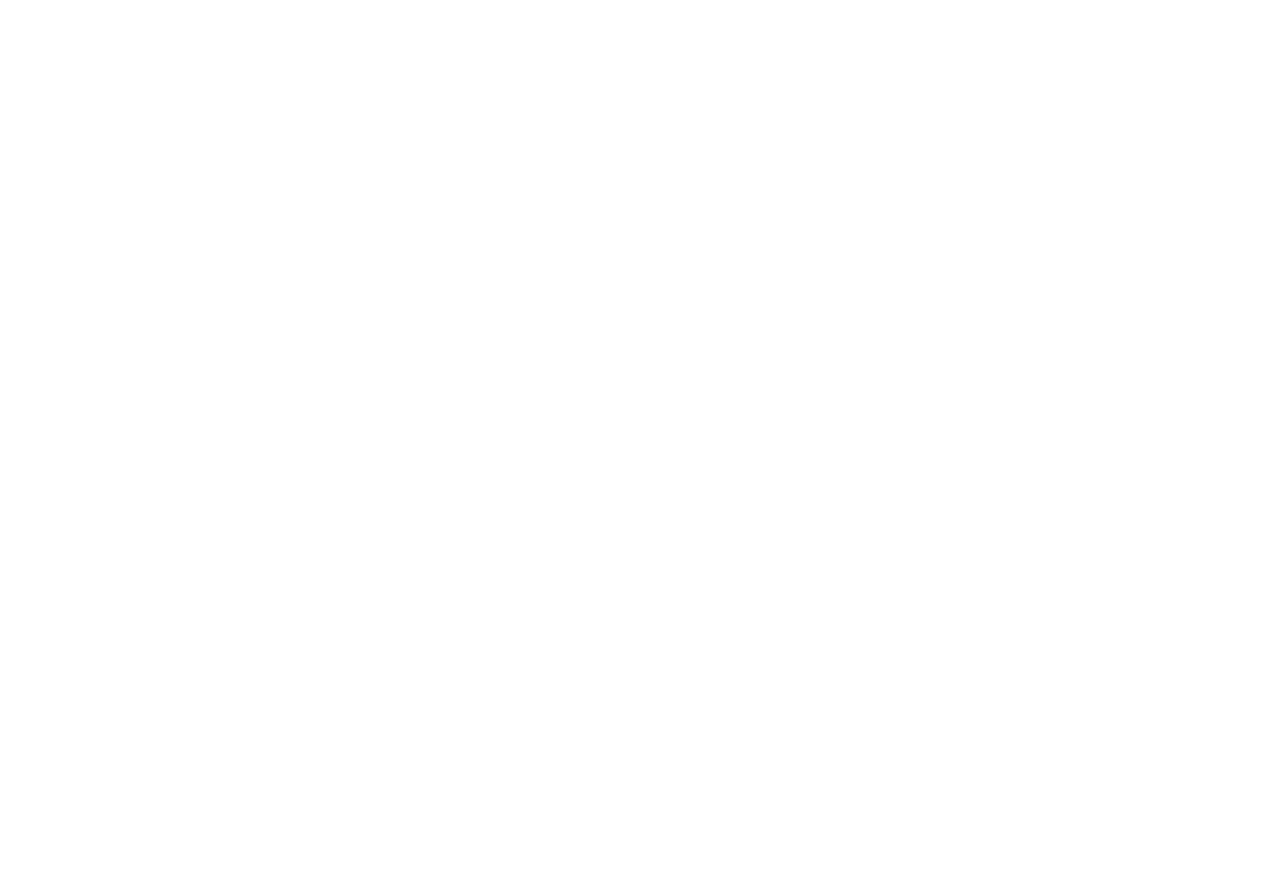
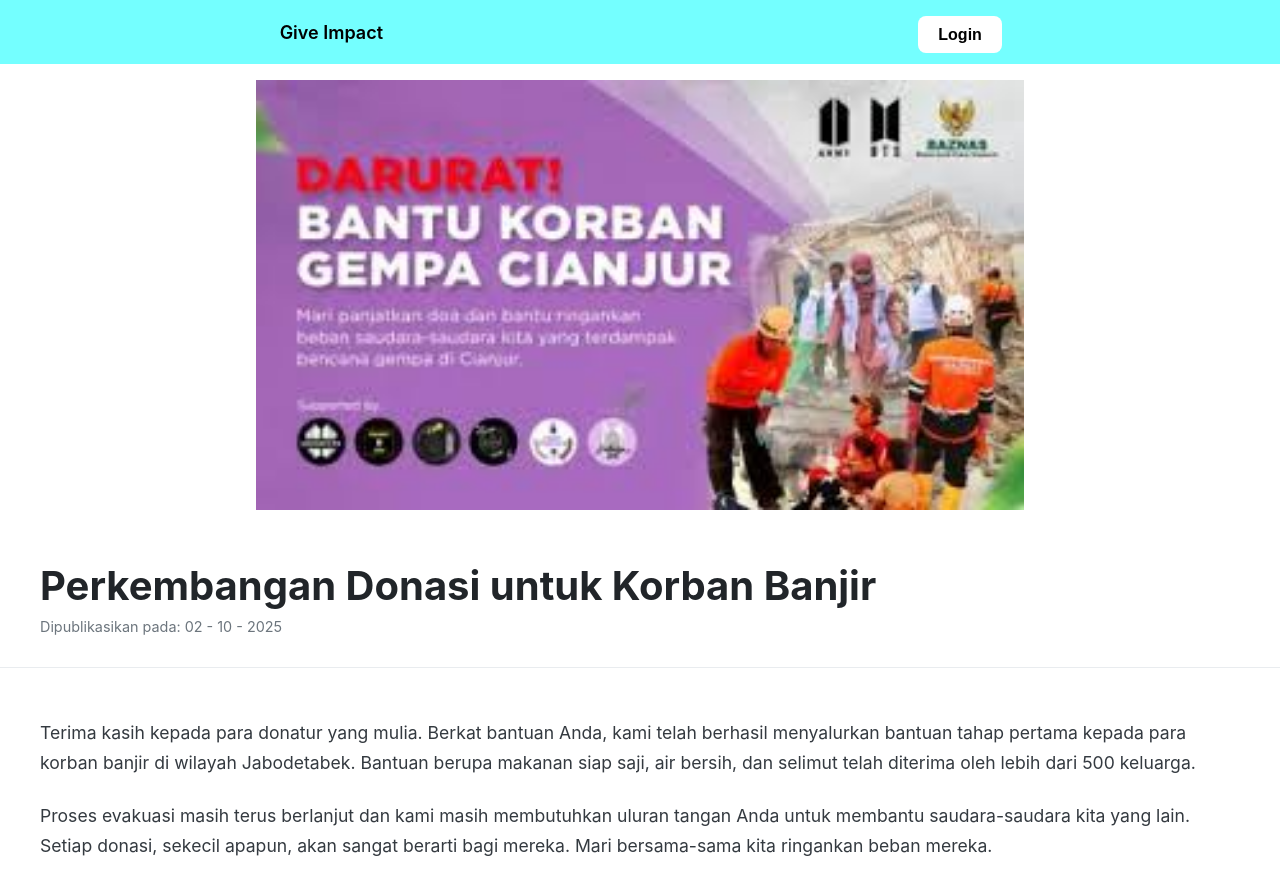
Before and after one commit to Zephryxx/Give-Impact-SKRIPSI-2025, a React (Create React App) app in the folder frontend/: page /artikel/perkembangan-donasi-banjir in a window 1280 px wide. Before the commit this address had no page. Shown: the top 894 px of the page. Before the commit the page ends 800 px from the top, so only its background shows below. Built offline with nearby package versions, Linux system fonts and the light colour scheme.

Commit message:
memperbaiki artikel

```diff
--- a/frontend/src/App.js
+++ b/frontend/src/App.js
@@ -1,6 +1,6 @@
 import logo from './logo.svg';
 import './App.css';
-import {BrowserRouter as  Router, Routes, Route } from 'react-router-dom'
+import {BrowserRouter as  Router, Routes, Route, Navigate } from 'react-router-dom'
 import { AuthProvider } from './context/AuthContext';
 import ProtectedRoute from './components/ProtectedRoute';
 
@@ -25,12 +25,13 @@
     <AuthProvider>
       <Router>
         <Routes>
+          <Route path='/home' element={<Homepage />} />
+          <Route path='/' element={<Navigate to="/home" />} />
           <Route path='/login' element={<Loginpage/>}></Route>
-          <Route path='/' element={<Chooserole/>}></Route>
+          <Route path='/chooserole' element={<Chooserole/>}></Route>
           <Route path='/register/donatur' element={<Registerdonatur/>}></Route>
           <Route path='/register/foundation' element={<Registerfoundation/>}></Route>
-          <Route path='/home' element={<Homepage/>}></Route>
-          <Route path='/artikel' element={<Artikelepage/>}></Route>
+          <Route path='/artikel/:slug' element={<Artikelepage/>}></Route>
           <Route path='/donationpage' element={<Donationpage/>}></Route>
           <Route
             path='/home/foundation'
--- a/frontend/src/components/Articlecard.jsx
+++ b/frontend/src/components/Articlecard.jsx
@@ -4,6 +4,7 @@
 import gempa from '../img/img_bantuan_korban_gempa.jpeg'
 import banjir from '../img/img_bantuan_donasi_pembangunan.jpeg'
 import longsor from '../img/longsor.jpeg'
+
 const ArticleCard = ({articleImg, articleTitle, articleDate}) => {
 
   const navigate = useNavigate();
--- /dev/null
+++ b/frontend/src/components/Articledata.jsx
@@ -0,0 +1,40 @@
+import gempa from '../img/img_bantuan_korban_gempa.jpeg'
+import longsor from "../img/longsor.jpeg"
+import bangunan from '../img/img_bantuan_donasi_pembangunan.jpeg'
+const placeholderImg = 'https://placehold.co/800x400?text=Artikel';
+
+export const articleData = [
+  {
+    id: 1,
+    slug: 'perkembangan-donasi-banjir',
+    title: 'Perkembangan Donasi untuk Korban Banjir',
+    image: gempa,
+    date: '02 - 10 - 2025',
+    content: `
+      <p>Terima kasih kepada para donatur yang mulia. Berkat bantuan Anda, kami telah berhasil menyalurkan bantuan tahap pertama kepada para korban banjir di wilayah Jabodetabek. Bantuan berupa makanan siap saji, air bersih, dan selimut telah diterima oleh lebih dari 500 keluarga.</p>
+      <p>Proses evakuasi masih terus berlanjut dan kami masih membutuhkan uluran tangan Anda untuk membantu saudara-saudara kita yang lain. Setiap donasi, sekecil apapun, akan sangat berarti bagi mereka. Mari bersama-sama kita ringankan beban mereka.</p>
+    `
+  },
+  {
+    id: 2,
+    slug: 'perkembangan-donasi-longsor',
+    title: 'Update Penyaluran Bantuan Korban Longsor',
+    image: longsor,
+    date: '01 - 07 - 2025',
+    content: `
+      <p>Bantuan untuk korban longsor di Cianjur telah sampai ke lokasi. Tim relawan kami di lapangan telah mendistribusikan tenda darurat, obat-obatan, dan perlengkapan bayi kepada warga yang terdampak.</p>
+      <p>Saat ini, fokus utama adalah pada penyediaan hunian sementara dan pemulihan trauma bagi anak-anak. Kami membuka kesempatan bagi para profesional untuk bergabung sebagai relawan psikososial. Bantuan Anda sangat kami harapkan.</p>
+    `
+  },
+  {
+    id: 3,
+    slug: 'perkembangan-donasi-gempa',
+    title: 'Laporan Perkembangan Bantuan Gempa Bumi',
+    image: bangunan,
+    date: '27 - 10 - 2025',
+    content: `
+      <p>Gempa bumi yang melanda wilayah selatan Jawa telah meninggalkan duka yang mendalam. Namun, di tengah kesulitan, semangat gotong royong masyarakat Indonesia sungguh luar biasa. Total donasi yang terkumpul telah mencapai 80% dari target.</p>
+      <p>Dana tersebut telah kami gunakan untuk membangun dapur umum, memperbaiki fasilitas air bersih, dan memberikan bantuan medis darurat. Perjuangan masih panjang, dan kami akan terus memberikan laporan transparan mengenai penggunaan dana donasi.</p>
+    `
+  }
+];
--- a/frontend/src/pages/Artikelpage.jsx
+++ b/frontend/src/pages/Artikelpage.jsx
@@ -1,7 +1,26 @@
 import React from 'react';
 import '../styles/Artikelpage.css';
 import Headeruser from '../components/Headeruser';
+import { useParams, Link } from 'react-router-dom';
+import { articleData } from '../components/Articledata';
 const Artikelepage = () => {
+    const { slug } = useParams();
+
+    const article = articleData.find(article => article.slug === slug);
+
+    if (!article) {
+        return (
+            <div className="article-container">
+                {/* <Headeruser /> */}
+                <div className="artikel-content">
+                    <h1>Artikel Tidak Ditemukan</h1>
+                    <p>Maaf, artikel yang Anda cari tidak ada.</p>
+                    <Link to="/home">Kembali ke Homepage</Link>
+                </div>
+            </div>
+        );
+    }
+
   return (
     <div className="article-container">
         <Headeruser/>
@@ -10,25 +29,23 @@
             {/* Gambar di atas */}
             <div className="article-image-wrapper">
                 <img
-                    src=""
-                    alt="Gambar Artikel"
-                    className="article-image"
-                />
+                        src={article.image}
+                        alt={article.title}
+                        className="article-image"
+                    />
                 </div>
 
                 {/* Judul Artikel */}
-                <h1 className="article-title">Bantuan Donasi untuk korban banjir</h1>
+                <h1 className="article-title">{article.title}</h1>
+                <p className="article-date">Dipublikasikan pada: {article.date}</p>
 
                 {/* Isi Artikel */}
-                <div className="article-content">
-                <p>
-                    Lorem ipsum dolor sit amet consectetur adipisicing elit.
-                    Minus dolor cumque assumenda commodi, nobis recusandae.
-                    Sunt rem nesciunt quae hic laborum odio dolores, modi ab nihil earum blanditiis dolor laudantium!
-                </p>
+                <div
+                    className="article-body"
+                    dangerouslySetInnerHTML={{ __html: article.content }}
+                />
             </div>
         </div>
-    </div>
   );
 };
 
--- a/frontend/src/pages/Homepage.jsx
+++ b/frontend/src/pages/Homepage.jsx
@@ -5,12 +5,11 @@
 import ops from '../img/images.jpeg'
 import banjir from '../img/img_bantuan_korban_banjir.jpeg'
 import kebakaran from '../img/kebakaran.jpeg'
-import gempa from '../img/img_bantuan_korban_gempa.jpeg'
-import longsor from "../img/longsor.jpeg"
-import bangunan from '../img/img_bantuan_donasi_pembangunan.jpeg'
 import { useNavigate } from 'react-router-dom';
+import { articleData } from '../components/Articledata';
+import Foundationcard from '../components/Foundationcard';
+import { Link } from 'react-router-dom';
 import "../styles/Homepage.css";
-import Foundationcard from '../components/Foundationcard';
 
 function Homepage (){
 
@@ -91,10 +90,21 @@
           <div className="article-box">
             <h2 className="section-title-card">Artikel</h2>
             <div className="card-container">
-              <ArticleCard articleImg={banjir} articleTitle="Perkembangan donasi banjir" articleDate={'02 - 10 - 2025'}/>
-              <ArticleCard articleImg={longsor} articleTitle="Perkembangan donasi Longsor" articleDate={'01 - 07 - 2025'}/>
-              <ArticleCard articleImg={gempa} articleTitle="Perkembangan donasi Gempa" articleDate={'27 - 10 - 2025'}/>
-            </div>
+                        {articleData.slice(0, 3).map(article => (
+                            <Link
+                                to={`/artikel/${article.slug}`}
+                                key={article.id}
+                                className="article-card-link"
+                                replace
+                            >
+                                <ArticleCard
+                                    articleImg={article.image}
+                                    articleTitle={article.title}
+                                    articleDate={article.date}
+                                />
+                            </Link>
+                        ))}
+                    </div>
           </div>
         </div>
       </div>
--- a/frontend/src/styles/Artikelpage.css
+++ b/frontend/src/styles/Artikelpage.css
@@ -1,10 +1,12 @@
+.artikel-content-wrapper {
+    max-width: 800px;
+    margin: 0 auto;
+    background-color: #ffffff;
+    border-radius: 12px;
+    box-shadow: 0 4px 12px rgba(0, 0, 0, 0.08);
+    overflow: hidden;
+}
 
-
-.article-content{
-    max-width: 768px;
-    margin: 0 auto;
-    padding: 16px;
-}
 .article-image-wrapper {
     max-width: 768px;
     overflow: hidden;
@@ -15,22 +17,28 @@
 
 
 }
-
 .article-image {
     width: 100%;
-    height: 240px;
-    object-fit: cover;
+    height: auto;
+    object-fit: contain;
 }
 
 .article-title {
-    display: flex;
-    justify-content: center ;
-    align-items: center;
-    font-size: 24px;
-    font-weight: bold;
-    color: #000;
-    margin-bottom: 16px;
-    padding: 10px;
+    font-size: 2.5rem;
+    font-weight: 700;
+    color: #212529;
+    margin: 0;
+    padding: 2rem 2.5rem 0.5rem 2.5rem;
+    line-height: 1.2;
+    text-align: left;
+}
+
+.article-date {
+    font-size: 0.9rem;
+    color: #6c757d;
+    margin: 0;
+    padding: 0 2.5rem 2rem 2.5rem;
+    border-bottom: 1px solid #e9ecef;
 }
 
 .article-content {
@@ -40,3 +48,15 @@
     color: #333;
     line-height: 1.6;
 }
+
+.article-body {
+    padding: 2rem 2.5rem;
+    font-size: 1.1rem;
+    line-height: 1.7;
+    color: #343a40;
+}
+
+
+.article-body p {
+    margin-bottom: 1.5rem;
+}
```
Also changed, not shown: 1 other file (tests, documents, lock files or other folders).
